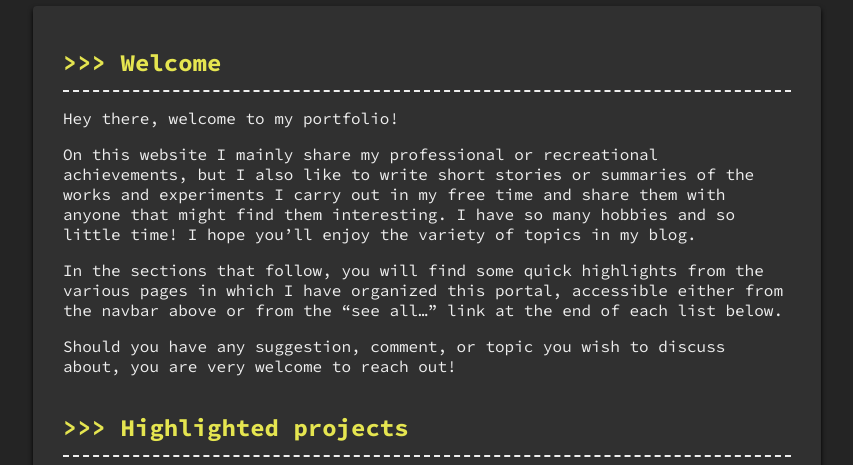
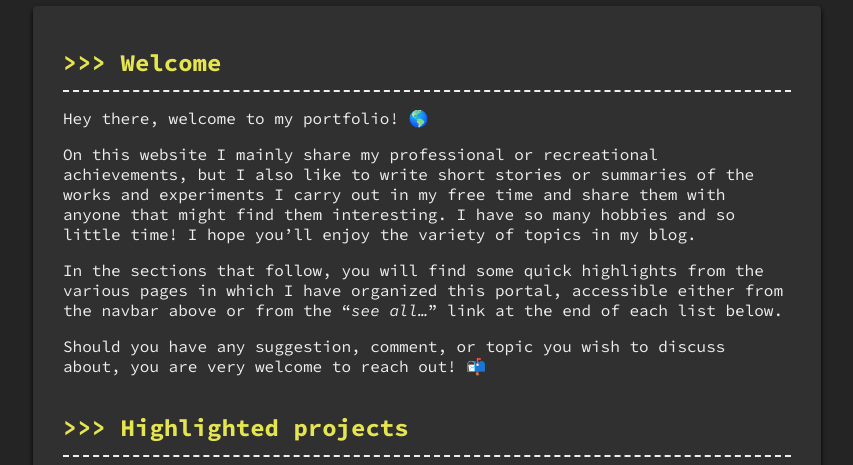
Before and after one commit to AlexSartori/alexsartori.github.io, a Jekyll site: the page built from index.md, in a window 1280 px wide. Shown: the part 183-648 px from the top of the page, without its empty margins (213-1066 px from the left). Built offline with Jekyll 4.4.1, drawn with Linux system fonts in a browser that asks for light colours; emoji names are drawn with the system emoji font; some of the changed lines change nothing that is shown.

Commit message:
Align img.emoji to text with negative bottom margin

```diff
--- a/css/main.scss
+++ b/css/main.scss
@@ -94,6 +94,10 @@
     }
 }
 
+img.emoji {
+    margin-bottom: -3px;
+}
+
 ul {
     list-style: "[*] " outside;
 }
--- a/index.md
+++ b/index.md
@@ -6,13 +6,13 @@
 
 ## \>>> Welcome
 ---
-Hey there, welcome to my portfolio!
+Hey there, welcome to my portfolio! :earth_americas:
 
 On this website I mainly share my professional or recreational achievements, but I also like to write short stories or summaries of the works and experiments I carry out in my free time and share them with anyone that might find them interesting. I have so many hobbies and so little time! I hope you'll enjoy the variety of topics in my blog.
 
-In the sections that follow, you will find some quick highlights from the various pages in which I have organized this portal, accessible either from the navbar above or from the "see all..." link at the end of each list below.
+In the sections that follow, you will find some quick highlights from the various pages in which I have organized this portal, accessible either from the navbar above or from the "*see all...*" link at the end of each list below.
 
-Should you have any suggestion, comment, or topic you wish to discuss about, you are very welcome to reach out!
+Should you have any suggestion, comment, or topic you wish to discuss about, you are very welcome to reach out! :mailbox_with_mail:
 
 ## \>>> Highlighted projects
 ---
```
